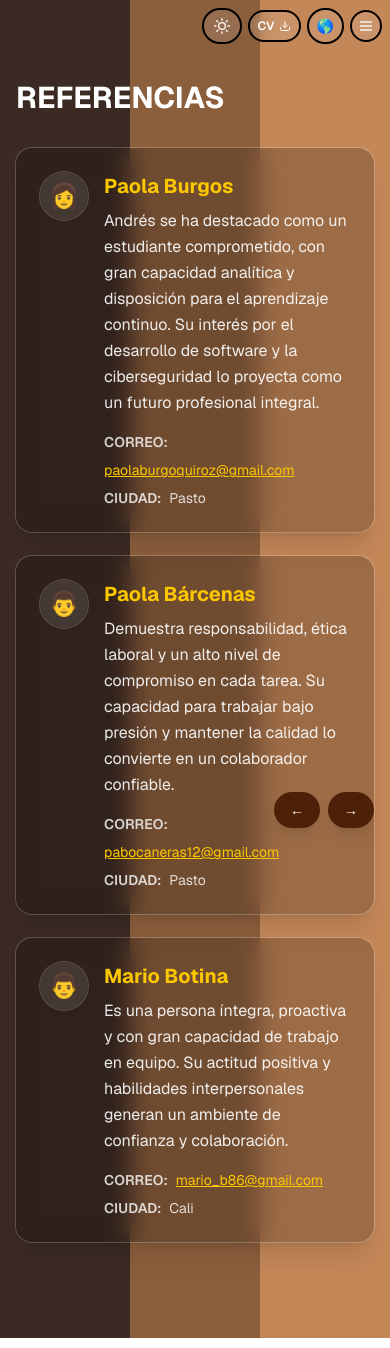
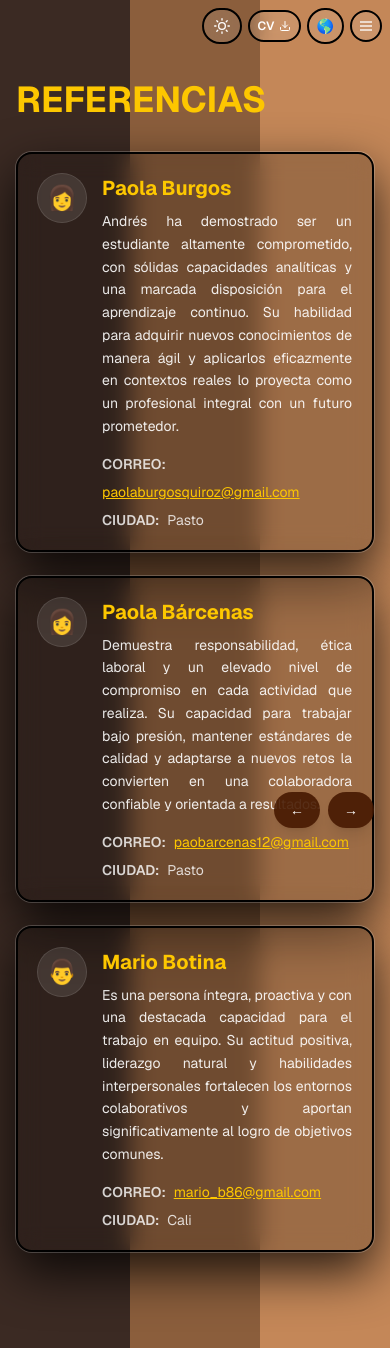
Before and after one commit to andresZam12/aZamb_portf, a Next.js app: page /references in a window 390 px wide. Built offline with nearby package versions, Linux system fonts and the light colour scheme.

Commit message:
mejoramiento de contenido gráfico, añadiendo casillas y sombras que resalten cuadros que texto.

```diff
--- a/src/app/about/page.tsx
+++ b/src/app/about/page.tsx
@@ -126,7 +126,7 @@ export default function AboutPage() {
         <div className="grid grid-cols-1 lg:grid-cols-12 gap-8">
           {/* Panel de contenido */}
           <div className="lg:col-span-8 space-y-8 animate-fade-in opacity-0 [animation-delay:200ms]">
-            <div className="bg-black/20 backdrop-blur-md rounded-3xl p-8 text-white shadow-xl">
+            <div className="bg-black/20 backdrop-blur-md rounded-3xl p-8 text-white shadow-[0_20px_50px_rgba(0,0,0,0.8)] border-2 border-black">
               <p className="text-lg md:text-xl leading-relaxed mb-6 text-justify">{t.description1}</p>
               <p className="text-lg md:text-xl leading-relaxed text-justify">{t.description2}</p>
 
@@ -189,7 +189,7 @@ export default function AboutPage() {
           {/* Imagen */}
           <aside className="lg:col-span-4 animate-fade-in opacity-0 [animation-delay:400ms]">
             <div className="sticky top-24">
-              <div className="aspect-[3/4] rounded-3xl overflow-hidden bg-black/20 backdrop-blur-md ring-1 ring-white/20 shadow-xl">
+              <div className="aspect-[3/4] rounded-3xl overflow-hidden bg-black/20 backdrop-blur-md ring-1 ring-white/20 shadow-[0_20px_50px_rgba(0,0,0,0.8)] border-2 border-black">
                 <div className="w-full h-full flex items-center justify-center text-white/50 text-xl">
                   [Tu imagen aquí]
                 </div>
--- a/src/app/contacts/page.tsx
+++ b/src/app/contacts/page.tsx
@@ -231,7 +231,7 @@ export default function ContactosPage() {
             <h2 className="text-2xl md:text-3xl font-bold text-white mb-6">{t.sendEmailTitle}</h2>
             <form
               onSubmit={handleEmailSubmit}
-              className={`${glassClass} rounded-3xl ring-1 ring-white/10 shadow-xl p-5 md:p-6 space-y-4`}
+              className={`${glassClass} rounded-3xl ring-1 ring-white/10 shadow-[0_20px_50px_rgba(0,0,0,0.8)] border-2 border-black p-5 md:p-6 space-y-4`}
             >
               <div>
                 <input
@@ -267,7 +267,7 @@ export default function ContactosPage() {
           <img
             src="/anto.jpg"
             alt="Andrés Zambo"
-            className="w-64 h-64 md:w-80 md:h-80 object-cover rounded-3xl shadow-2xl ring-2 ring-white/20"
+            className="w-64 h-64 md:w-80 md:h-80 object-cover rounded-3xl shadow-[0_20px_50px_rgba(0,0,0,0.8)] ring-2 ring-white/20 border-2 border-black"
           />
         </section>
 
--- a/src/app/experience/page.tsx
+++ b/src/app/experience/page.tsx
@@ -5,7 +5,7 @@ import Link from "next/link";
 
 type Language = "es" | "en";
 
-interface Translations {
+const translations: Record<Language, {
   title: string;
   skillsTitle: string;
   academicTitle: string;
@@ -14,16 +14,10 @@ interface Translations {
   caption: string;
   prev: string;
   next: string;
-  menu: Record<string, string>;
-  darkMode: string;
-  lightMode: string;
-  languageBtn: string;
   skills: string[];
   academic: string[];
   laboral: string[];
-}
-
-const translations: Record<Language, Translations> = {
+}> = {
   es: {
     title: "EXPERIENCIA",
     skillsTitle: "Habilidades laborales",
@@ -33,17 +27,6 @@ const translations: Record<Language, Translations> = {
     caption: "Conoce más descargando mi CV",
     prev: "← Proyectos",
     next: "Referencias →",
-    menu: {
-      home: "Inicio",
-      about: "Acerca de mí",
-      projects: "Proyectos",
-      experience: "Experiencia",
-      references: "Referencias",
-      contacts: "Contactos",
-    },
-    darkMode: "🌙",
-    lightMode: "☀️",
-    languageBtn: "ES/EN",
     skills: [
       "Competencia en desarrollo de software",
       "Liderazgo y trabajo en equipo",
@@ -74,17 +57,6 @@ const translations: Record<Language, Translations> = {
     caption: "Learn more by downloading my CV",
     prev: "← Projects",
     next: "References →",
-    menu: {
-      home: "Home",
-      about: "About me",
-      projects: "Projects",
-      experience: "Experience",
-      references: "References",
-      contacts: "Contacts",
-    },
-    darkMode: "🌙",
-    lightMode: "☀️",
-    languageBtn: "EN/ES",
     skills: [
       "Software development skills",
       "Leadership and teamwork",
@@ -109,47 +81,38 @@ const translations: Record<Language, Translations> = {
 };
 
 export default function ExperienciaPage() {
-  // ...
   const { lang } = useLang();
   const t = translations[lang];
+  const [isDark, setIsDark] = useState(false);
 
-  const [isDark, setIsDark] = useState(false);
   useEffect(() => {
-    const update = () => setIsDark(document.documentElement.classList.contains("dark"));
-    update();
+    const updateTheme = () => setIsDark(document.documentElement.classList.contains("dark"));
+    updateTheme();
 
-    const onThemeChange = () => update();
-    const onStorage = (e: StorageEvent) => {
-      if (e.key === "theme") update();
-    };
+    const handleThemeChange = () => updateTheme();
+    const handleStorage = (e: StorageEvent) => e.key === "theme" && updateTheme();
 
-    window.addEventListener("theme-change", onThemeChange as EventListener);
-    window.addEventListener("storage", onStorage as EventListener);
+    window.addEventListener("theme-change", handleThemeChange);
+    window.addEventListener("storage", handleStorage);
     return () => {
-      window.removeEventListener("theme-change", onThemeChange as EventListener);
-      window.removeEventListener("storage", onStorage as EventListener);
+      window.removeEventListener("theme-change", handleThemeChange);
+      window.removeEventListener("storage", handleStorage);
     };
   }, []);
 
-  // ...
-  const glassClass = "bg-black/25 backdrop-blur-md";
+  const bgGradient = isDark
+    ? "bg-[linear-gradient(to_right,#1a1a1a_0%,#1a1a1a_33.34%,#2d2d2d_33.34%,#2d2d2d_66.67%,#404040_66.67%,#404040_100%)]"
+    : "bg-[linear-gradient(to_right,#3b2a23_0%,#3b2a23_33.34%,#8b5e3c_33.34%,#8b5e3c_66.67%,#c48758_66.67%,#c48758_100%)]";
+
   const navClass = isDark
     ? "px-4 py-2 md:px-6 md:py-3 rounded-full text-white font-medium text-sm md:text-lg transition-all shadow-lg bg-black hover:bg-gray-800"
     : "px-4 py-2 md:px-6 md:py-3 rounded-full text-white font-medium text-sm md:text-lg transition-all shadow-lg bg-amber-950/90 hover:bg-amber-900";
 
+  const cardClass = "bg-black/25 backdrop-blur-md rounded-3xl ring-1 ring-white/10 border-2 border-black shadow-[0_20px_50px_rgba(0,0,0,0.8)] p-6 md:p-8 lg:p-10 h-full";
+
   return (
     <div className="min-h-screen relative overflow-hidden">
-      {/* Fondo de 3 franjas: cambia según tema */}
-      <span
-        aria-hidden
-        className={`absolute inset-0 -z-10 ${
-          isDark
-            ? "bg-[linear-gradient(to_right,#1a1a1a_0%,#1a1a1a_33.34%,#2d2d2d_33.34%,#2d2d2d_66.67%,#404040_66.67%,#404040_100%)]"
-            : "bg-[linear-gradient(to_right,#3b2a23_0%,#3b2a23_33.34%,#8b5e3c_33.34%,#8b5e3c_66.67%,#c48758_66.67%,#c48758_100%)]"
-        }`}
-      />
-
-      {/* HeaderControls (tema/idioma/menu) se muestran globalmente desde el layout */}
+      <span aria-hidden className={`absolute inset-0 -z-10 ${bgGradient}`} />
 
       <main className="max-w-7xl mx-auto px-5 pt-20 md:pt-24 pb-24">
         <header className="mb-6 md:mb-10">
@@ -157,10 +120,8 @@ export default function ExperienciaPage() {
         </header>
 
         <section className="grid grid-cols-12 gap-6 md:gap-8 items-stretch">
-          {/* IZQUIERDA: Introducción + habilidades + CV */}
           <aside className="col-span-12 md:col-span-4 animate-fade-in" style={{ animationDelay: "0ms" }}>
-            <div className={`${glassClass} rounded-3xl ring-1 ring-white/10 border-2 border-black shadow-xl p-6 md:p-8 lg:p-10 h-full flex flex-col`}
-            >
+            <div className={`${cardClass} flex flex-col`}>
               <p className="text-sm md:text-base lg:text-lg leading-relaxed md:leading-loose text-white/90 text-justify">
                 Mi recorrido académico y profesional me ha permitido fortalecer competencias en desarrollo de software,
                 liderazgo y gestión de procesos, integrando habilidades técnicas con experiencia en trabajo en equipo y orientación al cliente.
@@ -194,10 +155,8 @@ export default function ExperienciaPage() {
             <p className="mt-4 text-center text-sm md:text-base text-white/80">{t.caption}</p>
           </aside>
 
-          {/* CENTRO: Académica */}
           <section className="col-span-12 md:col-span-4 animate-fade-in" style={{ animationDelay: "200ms" }}>
-            <div className={`${glassClass} rounded-3xl ring-1 ring-white/10 border-2 border-black shadow-xl p-6 md:p-8 lg:p-10 h-full`}
-            >
+            <div className={cardClass}>
               <h3 className="text-2xl md:text-3xl font-extrabold text-yellow-400">{t.academicTitle}</h3>
               <ul className="mt-4 md:mt-6 list-disc list-inside space-y-2 md:space-y-3 text-sm md:text-base lg:text-lg text-white/90 leading-relaxed md:leading-loose">
                 {t.academic.map((a, i) => (
@@ -207,10 +166,8 @@ export default function ExperienciaPage() {
             </div>
           </section>
 
-          {/* DERECHA: Laboral y profesional */}
           <section className="col-span-12 md:col-span-4 animate-fade-in" style={{ animationDelay: "400ms" }}>
-            <div className={`${glassClass} rounded-3xl ring-1 ring-white/10 border-2 border-black shadow-xl p-6 md:p-8 lg:p-10 h-full`}
-            >
+            <div className={cardClass}>
               <h3 className="text-2xl md:text-3xl font-extrabold text-yellow-400">{t.laboralTitle}</h3>
               <ul className="mt-4 md:mt-6 list-disc list-inside space-y-2 md:space-y-3 text-sm md:text-base lg:text-lg text-white/90 leading-relaxed md:leading-loose">
                 {t.laboral.map((l, i) => (
@@ -222,7 +179,6 @@ export default function ExperienciaPage() {
         </section>
       </main>
 
-      {/* Navegación inferior - responsive y con etiquetas */}
       <nav className="fixed bottom-4 md:bottom-8 right-4 md:right-8 z-40 flex gap-2 md:gap-4">
         <Link href="/projects" className={navClass}>
           <span className="md:hidden">←</span>
--- a/src/app/projects/page.tsx
+++ b/src/app/projects/page.tsx
@@ -144,7 +144,7 @@ export default function ProjectsPage() {
             {projects.map((p, index) => (
               <article
                 key={p.key}
-                className="bg-black/20 backdrop-blur-md rounded-2xl md:rounded-3xl p-4 md:p-8 text-white shadow-xl ring-1 ring-white/20 hover:ring-yellow-400/50 transition-all group animate-fade-in opacity-0"
+                className="bg-black/20 backdrop-blur-md rounded-2xl md:rounded-3xl p-4 md:p-8 text-white shadow-[0_20px_50px_rgba(0,0,0,0.8)] ring-1 ring-white/20 border-2 border-black hover:ring-yellow-400/50 transition-all group animate-fade-in opacity-0"
                 style={{ animationDelay: `${index * 200}ms` }}
               >
                 <div className="aspect-video relative rounded-xl md:rounded-2xl overflow-hidden mb-4 md:mb-6 group-hover:shadow-xl transition-all">
@@ -180,7 +180,7 @@ export default function ProjectsPage() {
             <h2 className="text-xl md:text-2xl font-bold text-yellow-400 mb-4 md:mb-8">
               {t.additionals}
             </h2>
-            <div className="bg-black/20 backdrop-blur-md rounded-xl md:rounded-2xl p-4 md:p-6 space-y-4 md:space-y-6">
+            <div className="bg-black/20 backdrop-blur-md rounded-xl md:rounded-2xl p-4 md:p-6 space-y-4 md:space-y-6 shadow-[0_20px_50px_rgba(0,0,0,0.8)] ring-1 ring-white/20 border-2 border-black">
               {extraKeys.map((key) => (
                 <div
                   key={key}
--- a/src/app/references/page.tsx
+++ b/src/app/references/page.tsx
@@ -33,28 +33,29 @@ const references = [
     name: "Paola Burgos",
     gender: "f" as const,
     text: {
-      es: "Andrés se ha destacado como un estudiante comprometido, con gran capacidad analítica y disposición para el aprendizaje continuo. Su interés por el desarrollo de software y la ciberseguridad lo proyecta como un futuro profesional integral.",
-      en: "Andrés has stood out as a committed student, with great analytical skills and willingness for continuous learning. His interest in software development and cybersecurity projects him as a comprehensive future professional.",
+      es: "Andrés ha demostrado ser un estudiante altamente comprometido, con sólidas capacidades analíticas y una marcada disposición para el aprendizaje continuo. Su habilidad para adquirir nuevos conocimientos de manera ágil y aplicarlos eficazmente en contextos reales lo proyecta como un profesional integral con un futuro prometedor.",
+      en: "Andrés has proven to be a highly committed student with strong analytical skills and a clear willingness for continuous learning. His ability to quickly acquire new knowledge and apply it effectively in real-world scenarios positions him as a well-rounded professional with a promising future.",
     },
-    email: "paolaburgoquiroz@gmail.com",
+    email: "paolaburgosquiroz@gmail.com",
     city: "Pasto",
   },
   {
     name: "Paola Bárcenas",
-    gender: "m" as const,
+    gender: "f" as const,
     text: {
-      es: "Demuestra responsabilidad, ética laboral y un alto nivel de compromiso en cada tarea. Su capacidad para trabajar bajo presión y mantener la calidad lo convierte en un colaborador confiable.",
-      en: "Demonstrates responsibility, work ethics and a high level of commitment in every task. His ability to work under pressure and maintain quality makes him a reliable collaborator.",
+      es: "Demuestra responsabilidad, ética laboral y un elevado nivel de compromiso en cada actividad que realiza. Su capacidad para trabajar bajo presión, mantener estándares de calidad y adaptarse a nuevos retos la convierten en una colaboradora confiable y orientada a resultados.",
+      en: "He consistently demonstrates responsibility, strong work ethics, and a high level of commitment in every task he undertakes. His ability to work under pressure, maintain quality standards, and adapt to new challenges makes him a reliable, results-oriented team member.",
+
     },
-    email: "pabocaneras12@gmail.com",
+    email: "paobarcenas12@gmail.com",
     city: "Pasto",
   },
   {
     name: "Mario Botina",
     gender: "m" as const,
     text: {
-      es: "Es una persona íntegra, proactiva y con gran capacidad de trabajo en equipo. Su actitud positiva y habilidades interpersonales generan un ambiente de confianza y colaboración.",
-      en: "He is an integral, proactive person with great teamwork skills. His positive attitude and interpersonal skills generate an environment of trust and collaboration.",
+      es: "Es una persona íntegra, proactiva y con una destacada capacidad para el trabajo en equipo. Su actitud positiva, liderazgo natural y habilidades interpersonales fortalecen los entornos colaborativos y aportan significativamente al logro de objetivos comunes.",
+      en: "He is an integral, proactive person with a remarkable ability to work in a team. His positive attitude, natural leadership, and interpersonal skills strengthen collaborative environments and significantly contribute to achieving common goals.",
     },
     email: "mario_b86@gmail.com",
     city: "Cali",
@@ -105,31 +106,28 @@ export default function ReferencesPage() {
       />
 
       <main className="container mx-auto px-4 md:px-6 pt-20 md:pt-24 pb-24">
-        {/* Título */}
-        <h1 className="text-3xl md:text-5xl font-bold text-white mb-8 md:mb-12">
+        <h1 className="text-4xl md:text-5xl font-bold text-yellow-400 mb-8 md:mb-12">
           {t.title}
         </h1>
 
-        {/* Grid de referencias */}
         <div className="grid grid-cols-1 gap-6 md:gap-8">
-          {references.map((ref) => (
+          {references.map((ref, index) => (
             <article
               key={ref.name}
-              className={`${glassClass} rounded-2xl md:rounded-3xl p-6 md:p-8 text-white shadow-xl ring-1 ring-white/20 hover:ring-yellow-400/50 transition-all`}
+              className={`${glassClass} rounded-2xl md:rounded-3xl p-5 md:p-6 lg:p-8 text-white shadow-[0_20px_50px_rgba(0,0,0,0.8)] ring-1 ring-white/20 border-2 border-black hover:ring-yellow-400/50 transition-all animate-fade-in`}
+              style={{ animationDelay: `${index * 200}ms` }}
             >
               <div className="flex items-start gap-4 md:gap-6">
-                {/* Icono de género */}
-                <div className="flex-shrink-0 w-12 h-12 md:w-16 md:h-16 rounded-full bg-white/10 ring-1 ring-white/20 flex items-center justify-center text-2xl md:text-3xl">
+                <div className="flex-shrink-0 w-12 h-12 md:w-14 md:h-14 rounded-full bg-white/10 ring-1 ring-white/20 flex items-center justify-center text-2xl md:text-3xl">
                   {ref.gender === "f" ? "👩" : "👨"}
                 </div>
 
-                {/* Contenido */}
                 <div className="flex-1 min-w-0">
                   <h3 className="text-xl md:text-2xl font-bold text-yellow-400 mb-2 md:mb-3">
                     {ref.name}
                   </h3>
 
-                  <p className="text-base md:text-lg leading-relaxed mb-4 md:mb-6 text-white/90">
+                  <p className="text-sm md:text-base lg:text-lg leading-relaxed md:leading-loose mb-4 md:mb-6 text-white/90 text-justify">
                     {ref.text[lang]}
                   </p>
 
```
